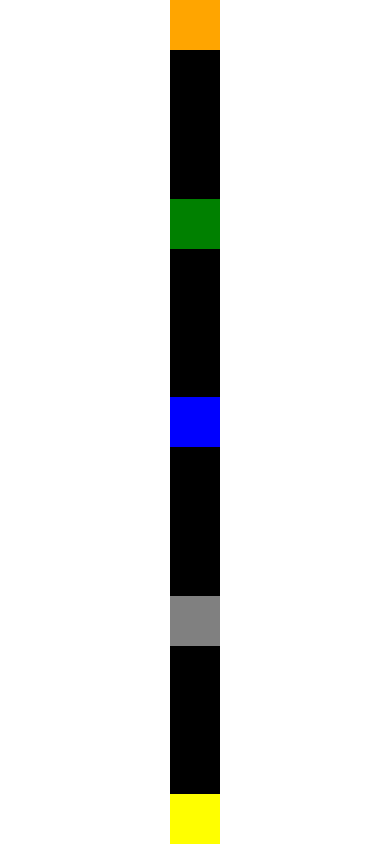
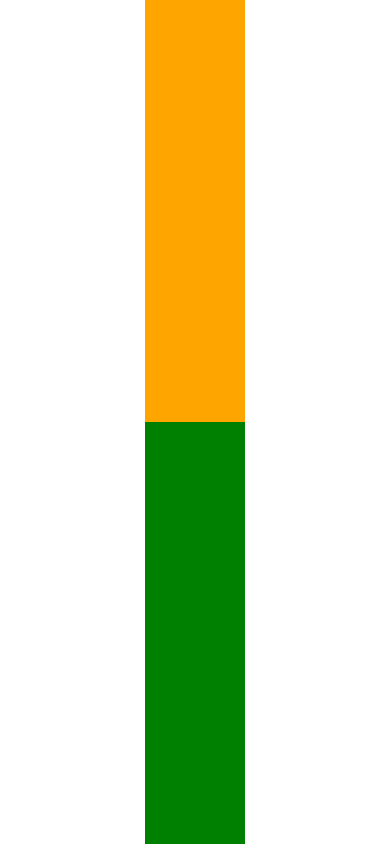
Before and after one commit to lbethuel/AplicacaoMobile, a React Native app: screen / in a window 390 px wide. Built offline with nearby package versions, Linux system fonts and the light colour scheme.

Commit message:
8/12 - 16h

```diff
--- a/src/App.js
+++ b/src/App.js
@@ -19,13 +19,17 @@ import ListaProdutos from './components/produtos/ListaProdutos';
 import ListaProdutosV2 from './components/produtos/ListaProdutosV2';
 import DigiteSeuNome from './components/DigiteSeuNome';
 import FlexboxV1 from './components/layout/FlexboxV1';
+import FlexboxV2 from './components/layout/FlexboxV2';
+import FlexboxV3 from './components/layout/FlexboxV3';
+import FlexboxV4 from './components/layout/FlexboxV4';
 
 export default () => (
   <SafeAreaView style={style.App}>
-    <FlexboxV1 />
+    <FlexboxV4 />
 
     {/*
     <DigiteSeuNome />
+    <FlexboxV1 />
     <UsuarioLogado usuario={{nome: 'Lucas', email: 'lu@lu.com'}} />
     <Familia nome="Familia Oliveira">
       <Membro nome="Maria " sobrenome="Oliveira" />
--- /dev/null
+++ b/src/components/layout/FlexboxV2.js
@@ -0,0 +1,25 @@
+import React from 'react';
+import {Text, StyleSheet, View} from 'react-native';
+import Quadrado from './Quadrado';
+
+export default props => {
+  return (
+    <View style={style.FlexV1}>
+      <Quadrado cor="orange" />
+      <Quadrado cor="green" />
+      <Quadrado cor="blue" />
+      <Quadrado cor="gray" />
+      <Quadrado cor="yellow" />
+    </View>
+  );
+};
+
+const style = StyleSheet.create({
+  FlexV1: {
+    flex: 1,
+    width: '100%',
+    alignItems: 'flex-end',
+    backgroundColor: 'black',
+    justifyContent: 'space-evenly',
+  },
+});
--- /dev/null
+++ b/src/components/layout/FlexboxV3.js
@@ -0,0 +1,26 @@
+import React from 'react';
+import {Text, StyleSheet, View} from 'react-native';
+import Quadrado from './Quadrado';
+
+export default props => {
+  return (
+    <View style={style.FlexV1}>
+      <Quadrado cor="orange" lado={20} />
+      <Quadrado cor="green" lado={30} />
+      <Quadrado cor="blue" lado={40} />
+      <Quadrado cor="gray" lado={50} />
+      <Quadrado cor="yellow" lado={60} />
+    </View>
+  );
+};
+
+const style = StyleSheet.create({
+  FlexV1: {
+    flexDirection: 'row',
+    justifyContent: 'space-evenly',
+    alignItems: 'stretch',
+    height: 350,
+    width: '100%',
+    backgroundColor: 'black',
+  },
+});
--- /dev/null
+++ b/src/components/layout/FlexboxV4.js
@@ -0,0 +1,34 @@
+import React from 'react';
+import {Text, StyleSheet, View} from 'react-native';
+
+export default props => {
+  return (
+    <>
+      <View style={style.FlexV4}>
+        <View style={style.V0} />
+        <View style={style.V1} />
+        <View style={style.V2} />
+      </View>
+    </>
+  );
+};
+
+const style = StyleSheet.create({
+  FlexV4: {
+    flexGrow: 1,
+    width: 100,
+    backgroundColor: 'black',
+  },
+  V0: {
+    backgroundColor: 'red',
+    height: 0,
+  },
+  V1: {
+    backgroundColor: 'orange',
+    flexGrow: 1,
+  },
+  V2: {
+    backgroundColor: 'green',
+    flexGrow: 1,
+  },
+});
--- a/src/components/layout/Quadrado.js
+++ b/src/components/layout/Quadrado.js
@@ -3,7 +3,7 @@ import {Text, View} from 'react-native';
 import Estilo from '../estilo';
 
 export default props => {
-  const lado = 50;
+  const lado = props.lado || 50;
   return (
     <View
       style={{
```
